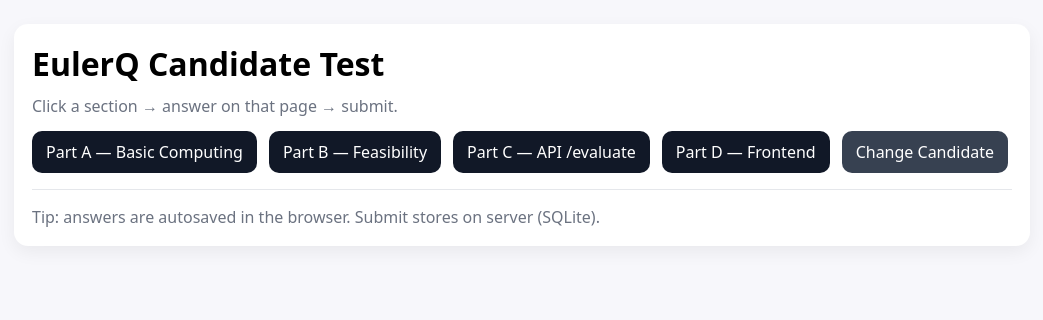
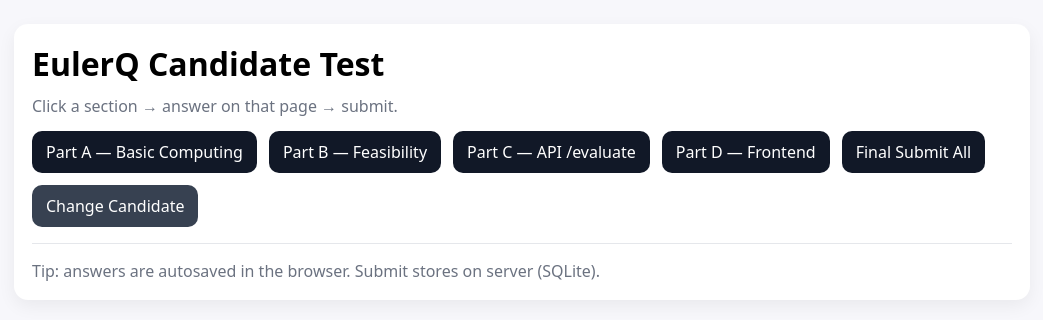
Before and after one commit to Maru1209/EulerQ-candidate-test, a FastAPI app: page /test in a window 1280 px wide. Shown: the top 320 px of the page, without its empty margins (10-1053 px from the left). Run offline with FastAPI, Linux system fonts and the light colour scheme.

Commit message:
Update index.html

```diff
--- a/templates/index.html
+++ b/templates/index.html
@@ -23,6 +23,7 @@
       <a class="btn" href="/part/b">Part B — Feasibility</a>
       <a class="btn" href="/part/c">Part C — API /evaluate</a>
       <a class="btn" href="/part/d">Part D — Frontend</a>
+      <a class="btn" href="/finalize">Final Submit All</a>
       <a class="btn secondary" href="/">Change Candidate</a>
     </div>
 
```
